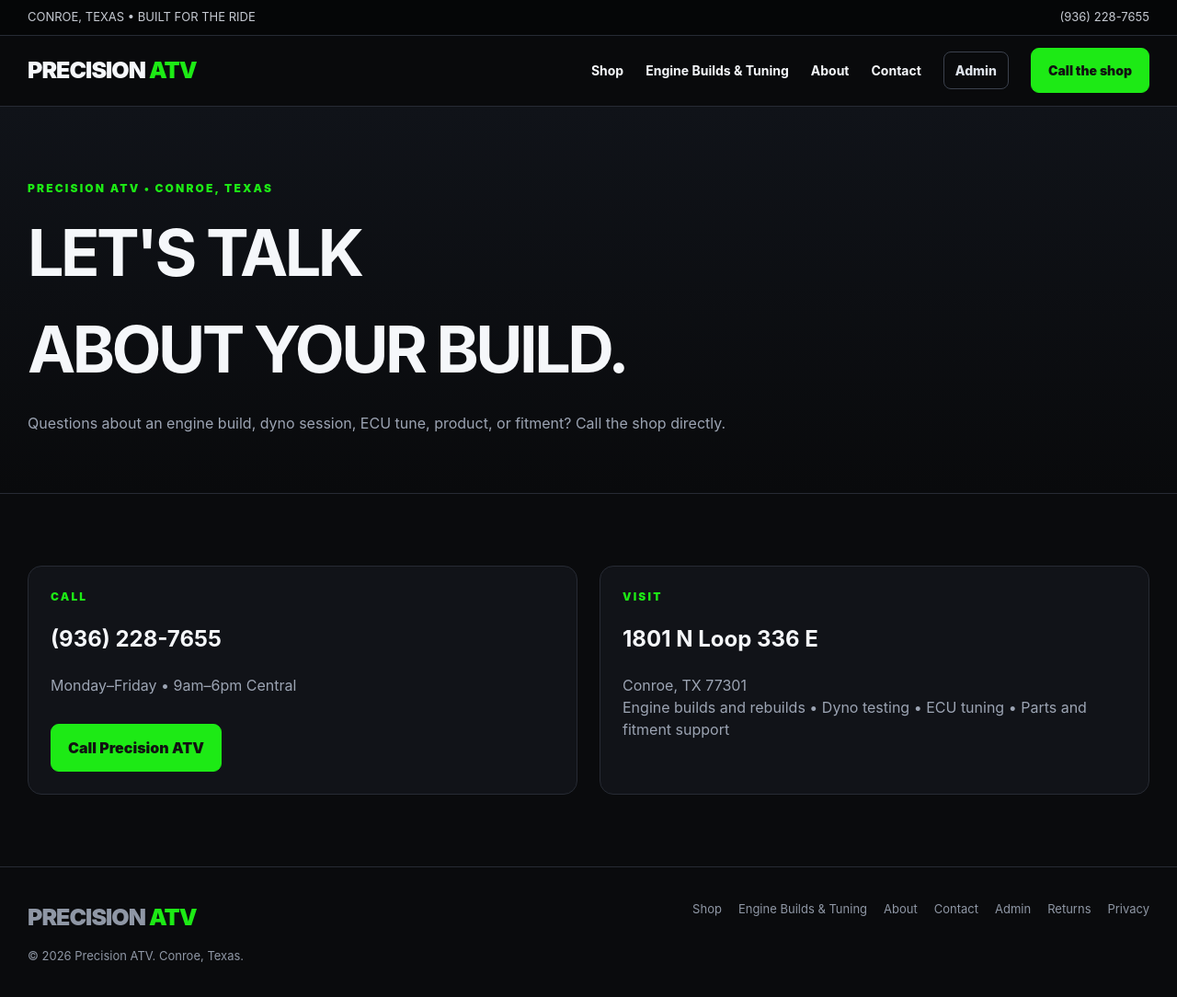
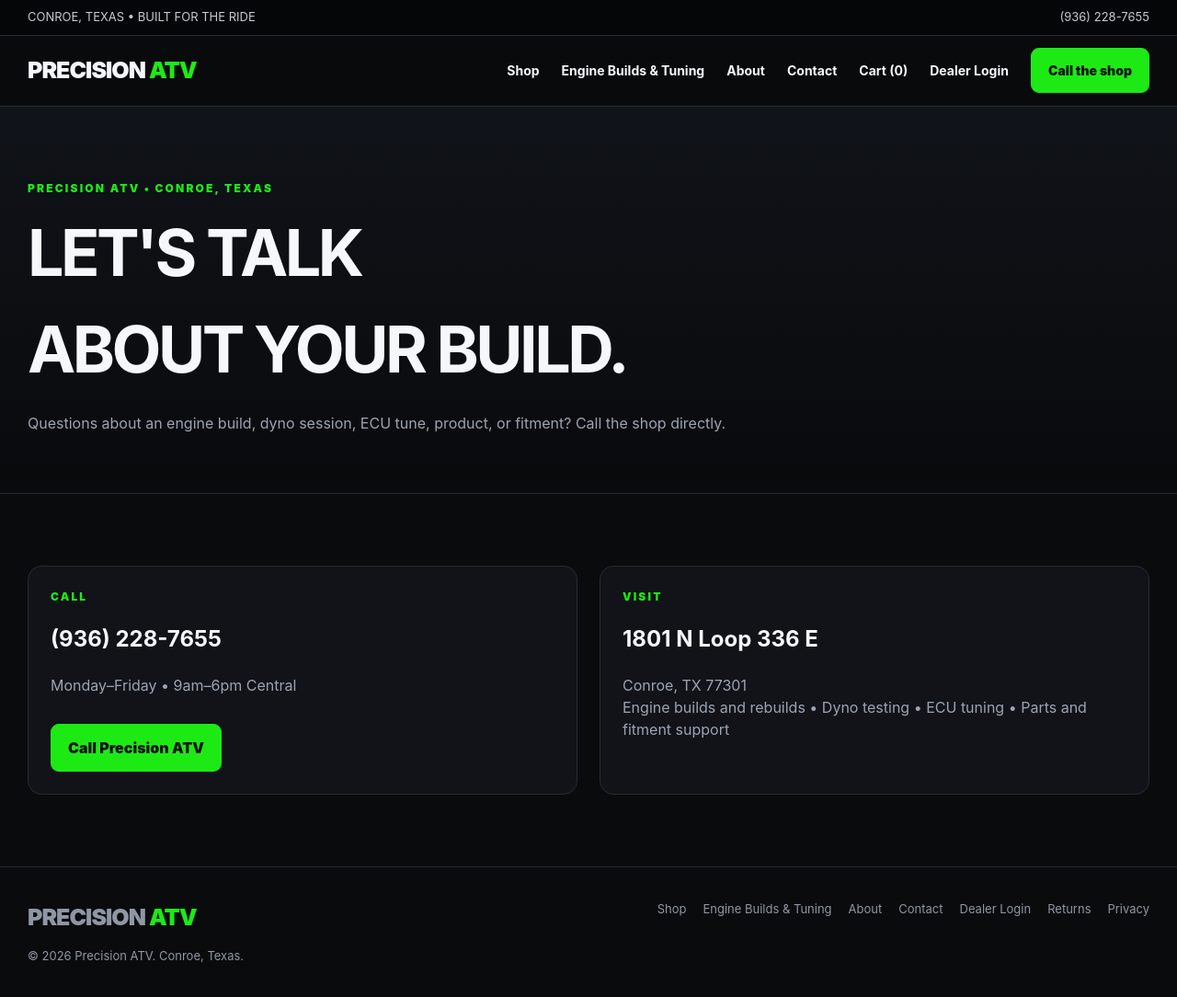
Before and after one commit to coltonbenton11/precision-atv, a website: page contact.html in a window 1280 px wide. Shown: the whole page at 92% size. Drawn offline with Linux system fonts and the light colour scheme; no server answers.

Commit message:
Use customer cart and dealer navigation (contact.html)

```diff
--- a/contact.html
+++ b/contact.html
@@ -1,6 +1,6 @@
 <!doctype html><html lang="en"><head><meta charset="utf-8"><meta name="viewport" content="width=device-width,initial-scale=1"><title>Contact Precision ATV | Conroe, Texas</title><meta name="description" content="Contact Precision ATV in Conroe, Texas about Engine builds for all major powersports brands, dyno testing, ECU tuning, parts and fitment questions."><link rel="canonical" href="https://precisionatvfab.com/contact"><meta property="og:title" content="Contact Precision ATV"><meta property="og:description" content="Call or visit Precision ATV in Conroe, Texas."><meta property="og:url" content="https://precisionatvfab.com/contact"><meta property="og:type" content="website"><link rel="stylesheet" href="/styles.css"></head><body>
 <div class="topbar"><div class="wrap"><div>CONROE, TEXAS • BUILT FOR THE RIDE</div><div><a href="tel:+19362287655">(936) 228-7655</a></div></div></div>
-<nav class="nav"><div class="wrap"><a class="brand" href="/">PRECISION <span>ATV</span></a><div class="navlinks"><a href="/shop">Shop</a><a href="/services">Engine Builds & Tuning</a><a href="/about">About</a><a href="/contact">Contact</a><a class="admin-nav" href="/admin">Admin</a><a class="btn" href="tel:+19362287655">Call the shop</a></div><div class="mobile-actions"><a class="mobile-admin" href="/admin">Admin</a><a class="mobile-call" href="tel:+19362287655">Call</a></div></div></nav>
+<nav class="nav"><div class="wrap"><a class="brand" href="/">PRECISION <span>ATV</span></a><div class="navlinks"><a href="/shop">Shop</a><a href="/services">Engine Builds & Tuning</a><a href="/about">About</a><a href="/contact">Contact</a><a href="/cart">Cart (<span data-cart-count>0</span>)</a><a href="/dealer">Dealer Login</a><a class="btn" href="tel:+19362287655">Call the shop</a></div><div class="mobile-actions"><a href="/cart">Cart (<span data-cart-count>0</span>)</a><a href="/dealer">Dealer Login</a><a class="mobile-call" href="tel:+19362287655">Call</a></div></div></nav>
 <header class="page-hero"><div class="wrap"><div class="kicker">Precision ATV • Conroe, Texas</div><h1>LET'S TALK<br>ABOUT YOUR BUILD.</h1><p class="muted">Questions about an engine build, dyno session, ECU tune, product, or fitment? Call the shop directly.</p></div></header>
 <section><div class="wrap split"><div class="card"><div class="kicker">Call</div><h2>(936) 228-7655</h2><p>Monday–Friday • 9am–6pm Central</p><div class="actions"><a class="btn" href="tel:+19362287655">Call Precision ATV</a></div></div><div class="card"><div class="kicker">Visit</div><h2>1801 N Loop 336 E</h2><p>Conroe, TX 77301</p><p class="muted">Engine builds and rebuilds • Dyno testing • ECU tuning • Parts and fitment support</p></div></div></section>
-<footer class="footer"><div class="wrap footer-grid"><div><div class="brand">PRECISION <span>ATV</span></div><p>© 2026 Precision ATV. Conroe, Texas.</p></div><div class="policy-links"><a href="/shop">Shop</a><a href="/services">Engine Builds & Tuning</a><a href="/about">About</a><a href="/contact">Contact</a><a href="/admin">Admin</a><a href="https://precisionatv-com.myshopify.com/policies/refund-policy">Returns</a><a href="https://precisionatv-com.myshopify.com/policies/privacy-policy">Privacy</a></div></div></footer><script src="/site.js"></script></body></html>
+<footer class="footer"><div class="wrap footer-grid"><div><div class="brand">PRECISION <span>ATV</span></div><p>© 2026 Precision ATV. Conroe, Texas.</p></div><div class="policy-links"><a href="/shop">Shop</a><a href="/services">Engine Builds & Tuning</a><a href="/about">About</a><a href="/contact">Contact</a><a href="/dealer">Dealer Login</a><a href="https://precisionatv-com.myshopify.com/policies/refund-policy">Returns</a><a href="https://precisionatv-com.myshopify.com/policies/privacy-policy">Privacy</a></div></div></footer><script src="/site.js"></script></body></html>
```
